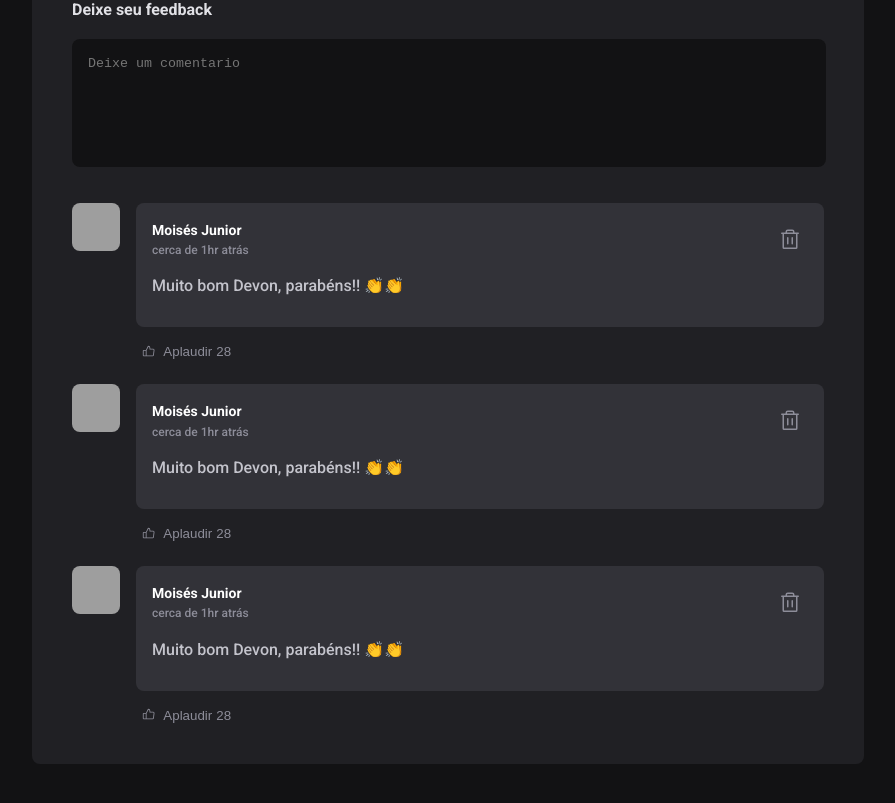
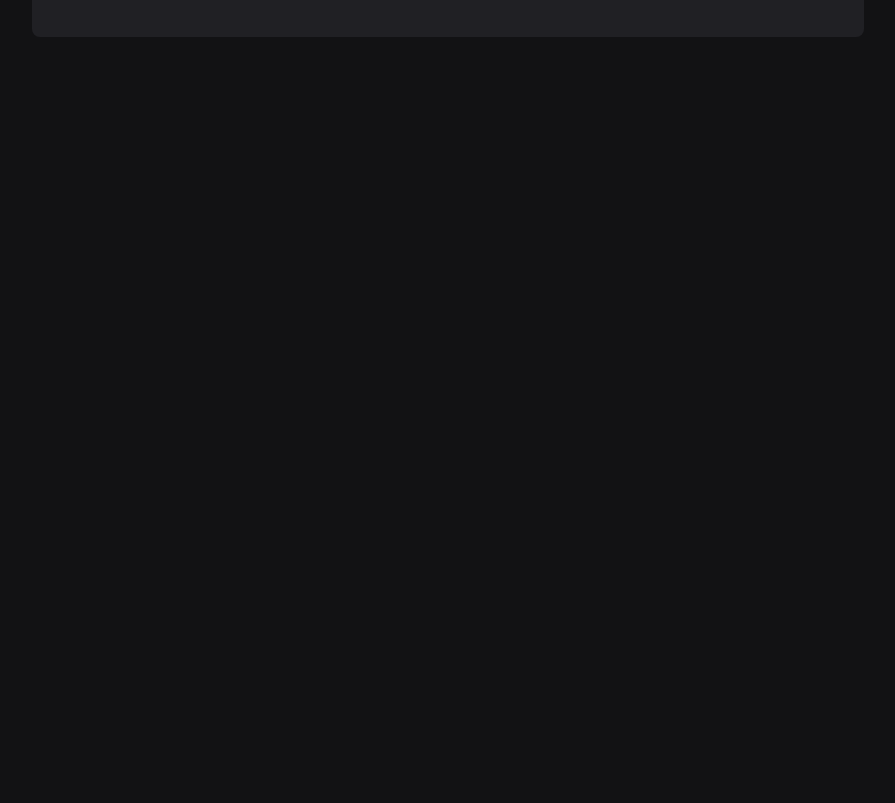
Before and after one commit to MoisesSRJR/IgTimer, a React (Vite) app: page / in a window 1280 px wide. Shown: the part 1435-2238 px from the top of the page, without its empty margins (336-1231 px from the left). After the commit the page ends 1536 px from the top, so only its background shows below. Built offline with nearby package versions, Linux system fonts and the light colour scheme; grey boxes are pictures that could not be loaded.

Commit message:
integration Comment Post

```diff
--- a/src/App.tsx
+++ b/src/App.tsx
@@ -33,7 +33,6 @@ const posts = [
     },
 ];
 
-
 function App() {
     return (
         <>
--- a/src/components/Comment/Index.tsx
+++ b/src/components/Comment/Index.tsx
@@ -3,12 +3,18 @@ import { Avatar } from '../Avatar/Index'
 
 import { CommentBox, CommentContainer, Content } from './styles'
 
-export function Comment () {
+interface CommentProps {
+    name?: string;
+    date?: Date;
+    comentarys?: string;
+}
+
+export function Comment ({ name, date, comentarys }: CommentProps) {
     return (
         <CommentContainer>
             <Avatar
-            hasBorder={false}
-            image='https://github.com/MoisesSRJR.png'
+                hasBorder={false}
+                image='https://github.com/MoisesSRJR.png'
             />
             <CommentBox>
                 <Content>
@@ -22,7 +28,7 @@ export function Comment () {
                         </button>
                     </header>
                     <p>
-                        Muito bom Devon, parabéns!! 👏👏
+                        {comentarys}
                     </p>
                 </Content>
                 <footer>
--- a/src/components/Post/index.tsx
+++ b/src/components/Post/index.tsx
@@ -5,6 +5,7 @@ import { Avatar } from '../Avatar/Index'
 import { Comment } from '../Comment/Index'
 
 import { CommentForm, CommentList, Content, MainContainer } from './styles'
+import { useState } from 'react'
 
 interface PostProps {
     image: string;
@@ -18,6 +19,8 @@ interface PostProps {
 }
 
 export function Post({ image, name, role, _content, date }: PostProps) {
+    const [comment, setComment] = useState(['Esse post é demais'])
+
     const dateFormatted = new Intl.DateTimeFormat('pt-BR', {
         day: '2-digit',
         month: 'long',
@@ -29,6 +32,13 @@ export function Post({ image, name, role, _content, date }: PostProps) {
         locale: ptBR,
         addSuffix: true
     })
+
+
+
+    function handleCreateNewComment() {
+        event?.preventDefault()
+        setComment([...comment, (comment.length + 1).toString()]);
+    }
 
     return (
         <MainContainer>
@@ -54,7 +64,7 @@ export function Post({ image, name, role, _content, date }: PostProps) {
                 })}
             </Content>
             <CommentForm>
-                <form>
+                <form onSubmit={handleCreateNewComment}>
                     <strong>Deixe seu feedback</strong>
                     <textarea
                         placeholder='Deixe um comentario'
@@ -65,9 +75,9 @@ export function Post({ image, name, role, _content, date }: PostProps) {
                 </form>
             </CommentForm>
             <CommentList>
-                <Comment />
-                <Comment />
-                <Comment />
+                {comment.map(comments => {
+                    return <Comment comentarys={comments} />
+                })}
             </CommentList>
         </MainContainer>
     )
```
